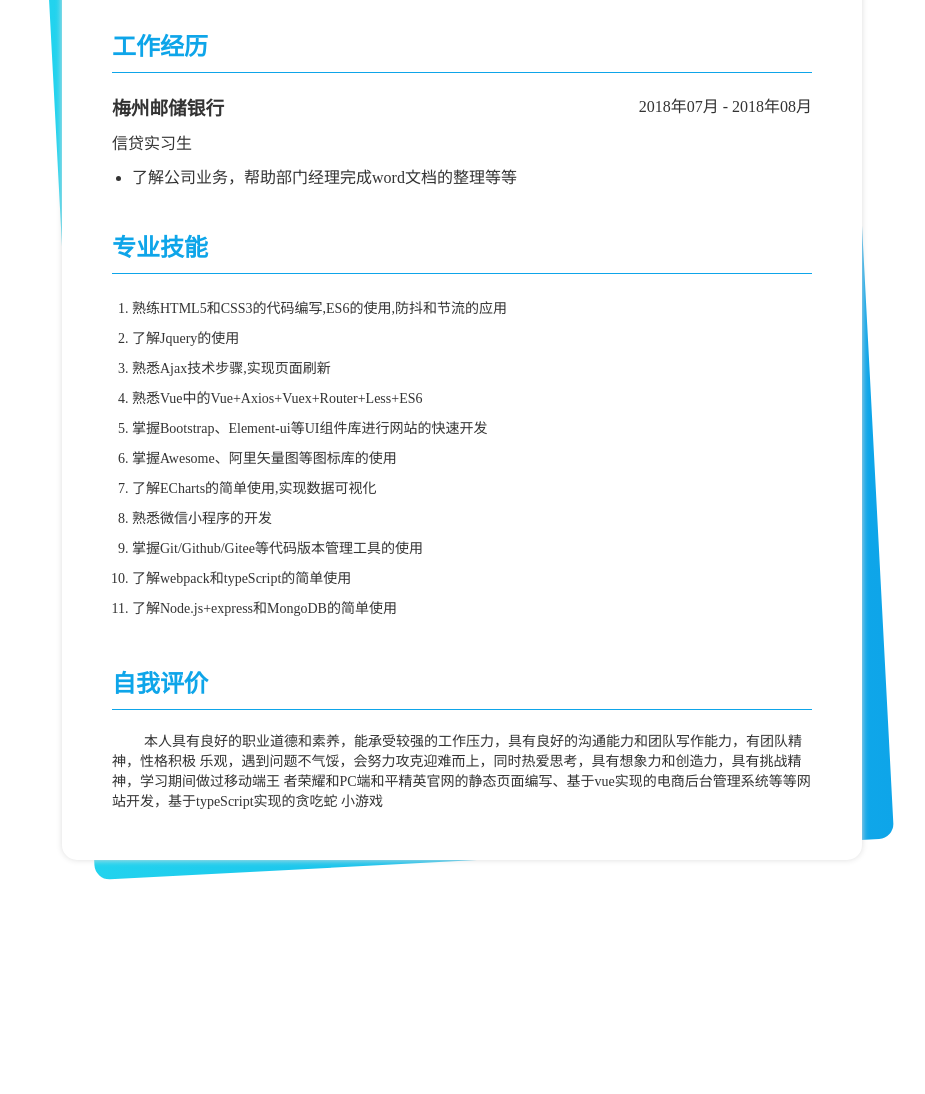
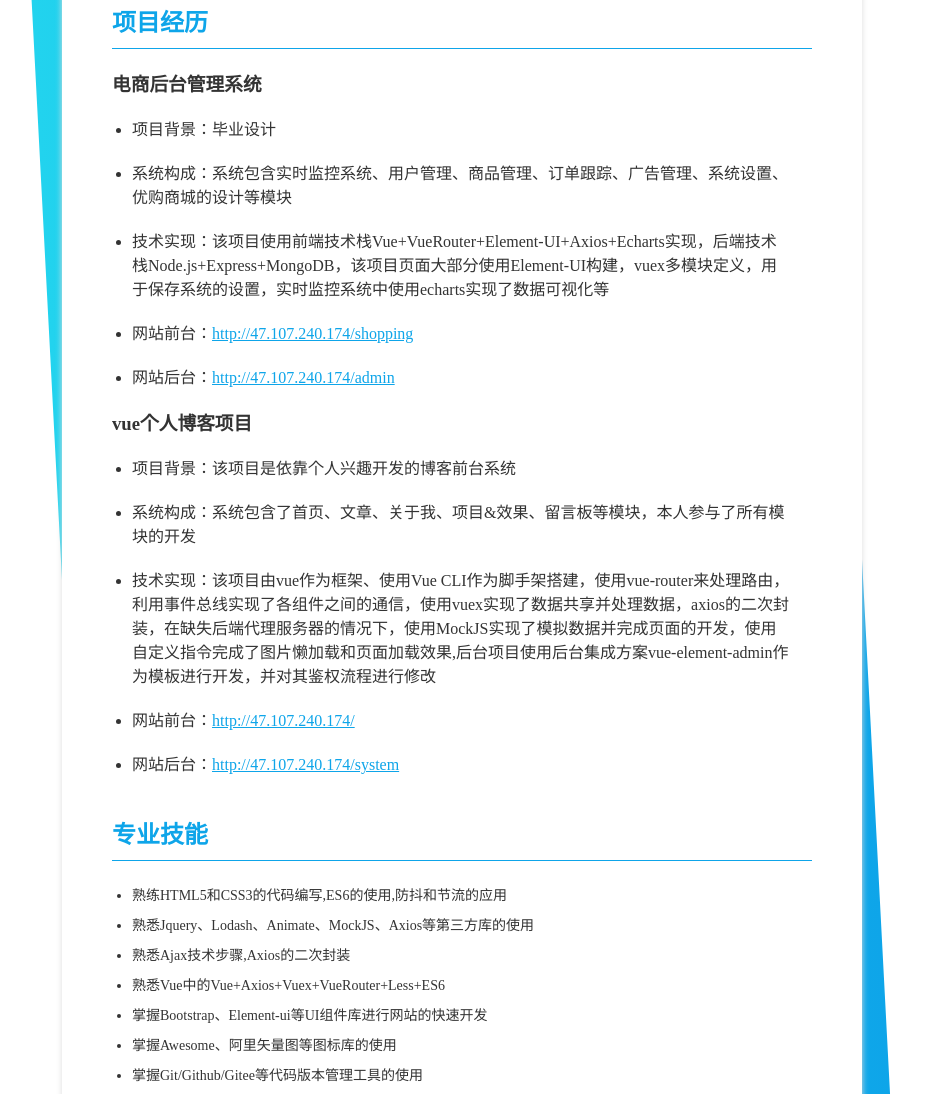
Before and after one commit to chenyufeng1999/my-resume, a plain HTML site: page index.html in a window 1280 px wide. Shown: the part 438-1532 px from the top of the page, without its empty margins (178-1103 px from the left). Before the commit the page ends 1348 px from the top, so only its background shows below. Drawn offline with Linux system fonts and the light colour scheme.

Commit message:
修改了一些基本信息

```diff
--- a/css/index.css
+++ b/css/index.css
@@ -100,7 +100,7 @@ html{
 }
 
 .content-wrap{
-    display: flex;
+    /* display: flex; */
     justify-content: space-between;
 }
 .content-left{
@@ -108,23 +108,29 @@ html{
 }
 
 /* 教育背景 */
+.education .content-wrap{
+    display: flex;
+    justify-content: space-between;
+}
 .education .content-wrap .content-left h3{
     margin-bottom: 10px;
 }
 .education .content-wrap .content-left span{
     margin-right: 10px;
 }
-/* 工作经历 */
+/* 项目经历 */
 .work .content-wrap .content-left h3{
     margin-bottom: 10px;
 }
-.work .content-wrap .content-left span{
-    display: block;
-    margin-right: 10px;
-    margin-bottom: 10px;
+.work .content-wrap .content-left li{
+    margin: 20px;
+    font-size: 16px;
 }
-.work .content-wrap .content-left li{
-    margin-left: 20px;
+
+a{
+    color: #0ea5e9;
+    text-decoration: underline;
+    cursor: pointer;
 }
 
 /* 专业技能 */
@@ -135,7 +141,8 @@ html{
     font-size: 14px;
 }
 /* 自我评价 */
-.evaluation p{
-    text-indent: 2rem;
+.evaluation li{
+    /* text-indent: 2rem; */
     font-size: 14px;
+    padding: 5px 0;
 }
--- a/index.html
+++ b/index.html
@@ -1,11 +1,11 @@
 <!DOCTYPE html>
 <html lang="en">
   <head>
-    <meta charset="UTF-8">
-    <meta http-equiv="X-UA-Compatible" content="IE=edge">
-    <meta name="viewport" content="width=device-width, initial-scale=1.0">
+    <meta charset="UTF-8" />
+    <meta http-equiv="X-UA-Compatible" content="IE=edge" />
+    <meta name="viewport" content="width=device-width, initial-scale=1.0" />
     <title>个人简历</title>
-    <link rel="stylesheet" href="./css/index.css">
+    <link rel="stylesheet" href="./css/index.css" />
   </head>
   <body>
     <div class="container">
@@ -18,19 +18,13 @@
             <a href="#">1626166468@qq.com</a>
           </p>
           <p>
-                    <span>22岁</span>
-                    <span>男</span>
-                    <span>汉族</span>
-                    <span>共青团员</span>
-                </p>
-                <p>
+            <span>应届生</span>
+            <span>Web前端</span>
             <span>深圳</span>
-                    <span>web前端</span>
-                    <span>6k-7k</span>
           </p>
         </div>
         <div class="info-img">
-                <img src="./img/me.jpg" alt="">
+          <img src="./img/me.jpg" alt="" />
         </div>
       </div>
       <!-- 个人信息结束 -->
@@ -55,27 +49,48 @@
       </div>
       <!-- 教育背景结束 -->
 
-        <!-- 工作经历开始 -->
+      <!-- 项目经历开始 -->
       <div class="block work">
         <div class="block-title">
-                <h2>工作经历</h2>
+          <h2>项目经历</h2>
         </div>
         <div class="block-content">
           <div class="content-wrap">
             <div class="content-left">
-                        <h3>梅州邮储银行</h3>
-                        <span>信贷实习生</span>
+              <h3>电商后台管理系统</h3>
               <ul>
-                            <li>了解公司业务，帮助部门经理完成word文档的整理等等</li>
+                <li>项目背景：毕业设计</li>
+                <li>
+                  系统构成：系统包含实时监控系统、用户管理、商品管理、订单跟踪、广告管理、系统设置、优购商城的设计等模块
+                </li>
+                <li>
+                  技术实现：该项目使用前端技术栈Vue+VueRouter+Element-UI+Axios+Echarts实现，后端技术栈Node.js+Express+MongoDB，该项目页面大部分使用Element-UI构建，vuex多模块定义，用于保存系统的设置，实时监控系统中使用echarts实现了数据可视化等
+                </li>
+                <li>网站前台：<a target="_blank" href="http://47.107.240.174/shopping">http://47.107.240.174/shopping</a></li>
+                <li>网站后台：<a target="_blank" href="http://47.107.240.174/admin">http://47.107.240.174/admin</a></li>
               </ul>
             </div>
-                    <div class="content-right">
-                        <span>2018年07月 - 2018年08月</span>
+
+            <div class="content-left">
+                <h3>vue个人博客项目</h3>
+                <ul>
+                  <li>
+                    项目背景：该项目是依靠个人兴趣开发的博客前台系统
+                  </li>
+                  <li>
+                    系统构成：系统包含了首页、文章、关于我、项目&效果、留言板等模块，本人参与了所有模块的开发
+                  </li>
+                  <li>
+                    技术实现：该项目由vue作为框架、使用Vue CLI作为脚手架搭建，使用vue-router来处理路由，利用事件总线实现了各组件之间的通信，使用vuex实现了数据共享并处理数据，axios的二次封装，在缺失后端代理服务器的情况下，使用MockJS实现了模拟数据并完成页面的开发，使用自定义指令完成了图片懒加载和页面加载效果,后台项目使用后台集成方案vue-element-admin作为模板进行开发，并对其鉴权流程进行修改
+                  </li>
+                  <li>网站前台：<a target="_blank" href="http://47.107.240.174/">http://47.107.240.174/</a></li>
+                  <li>网站后台：<a target="_blank" href="http://47.107.240.174/system">http://47.107.240.174/system</a></li>
+                </ul>
               </div>
           </div>
         </div>
       </div>
-        <!-- 工作经历结束 -->
+      <!-- 项目经历结束 -->
 
       <!-- 专业技能开始 -->
       <div class="block skills">
@@ -83,19 +98,20 @@
           <h2>专业技能</h2>
         </div>
         <div class="block-content">
-                <ol>
+          <ul>
             <li>熟练HTML5和CSS3的代码编写,ES6的使用,防抖和节流的应用</li>
-                    <li>了解Jquery的使用</li>
-                    <li>熟悉Ajax技术步骤,实现页面刷新</li>
-                    <li>熟悉Vue中的Vue+Axios+Vuex+Router+Less+ES6</li>
+            <li>熟悉Jquery、Lodash、Animate、MockJS、Axios等第三方库的使用</li>
+            <li>熟悉Ajax技术步骤,Axios的二次封装</li>
+            <li>熟悉Vue中的Vue+Axios+Vuex+VueRouter+Less+ES6</li>
             <li>掌握Bootstrap、Element-ui等UI组件库进行网站的快速开发</li>
             <li>掌握Awesome、阿里矢量图等图标库的使用</li>
+            <li>掌握Git/Github/Gitee等代码版本管理工具的使用</li>
             <li>了解ECharts的简单使用,实现数据可视化</li>
-                    <li>熟悉微信小程序的开发</li>
-                    <li>掌握Git/Github/Gitee等代码版本管理工具的使用</li>
-                    <li>了解webpack和typeScript的简单使用</li>
+            <li>了解后台集成方案vue-element-admin的使用,并对其鉴权功能进行改进</li>
+            <li>了解微信小程序的开发和uni-app的使用</li>
+            <li>了解webpack的简单使用</li>
             <li>了解Node.js+express和MongoDB的简单使用</li>
-                </ol>
+          </ul>
         </div>
       </div>
       <!-- 专业技能结束 -->
@@ -106,10 +122,13 @@
           <h2>自我评价</h2>
         </div>
         <div class="block-content">
-                <p>本人具有良好的职业道德和素养，能承受较强的工作压力，具有良好的沟通能力和团队写作能力，有团队精神，性格积极
-                    乐观，遇到问题不气馁，会努力攻克迎难而上，同时热爱思考，具有想象力和创造力，具有挑战精神，学习期间做过移动端王
-                    者荣耀和PC端和平精英官网的静态页面编写、基于vue实现的电商后台管理系统等等网站开发，基于typeScript实现的贪吃蛇
-                    小游戏</p>
+          <ul>
+            <li>
+                本人具有良好的职业道德和素养，能承受较强的工作压力，具有良好的沟通能力和团队写作能力，有团队精神，性格积极乐观，遇到问题不气馁，会努力攻克迎难而上，同时热爱思考，具有想象力和创造力，具有挑战精神
+              </li>
+              <li>喜欢阅读前端官方文档，尤其是MDN文档</li>
+              <li>学习期间做过移动端王者荣耀和PC端和平精英官网的静态页面、小米商城静态页面等网站的编写，对HTML5+CSS3较为熟练</li>
+          </ul>
         </div>
       </div>
       <!-- 自我评价结束 -->
```
Lines whose indentation alone changed are shown as unchanged.
